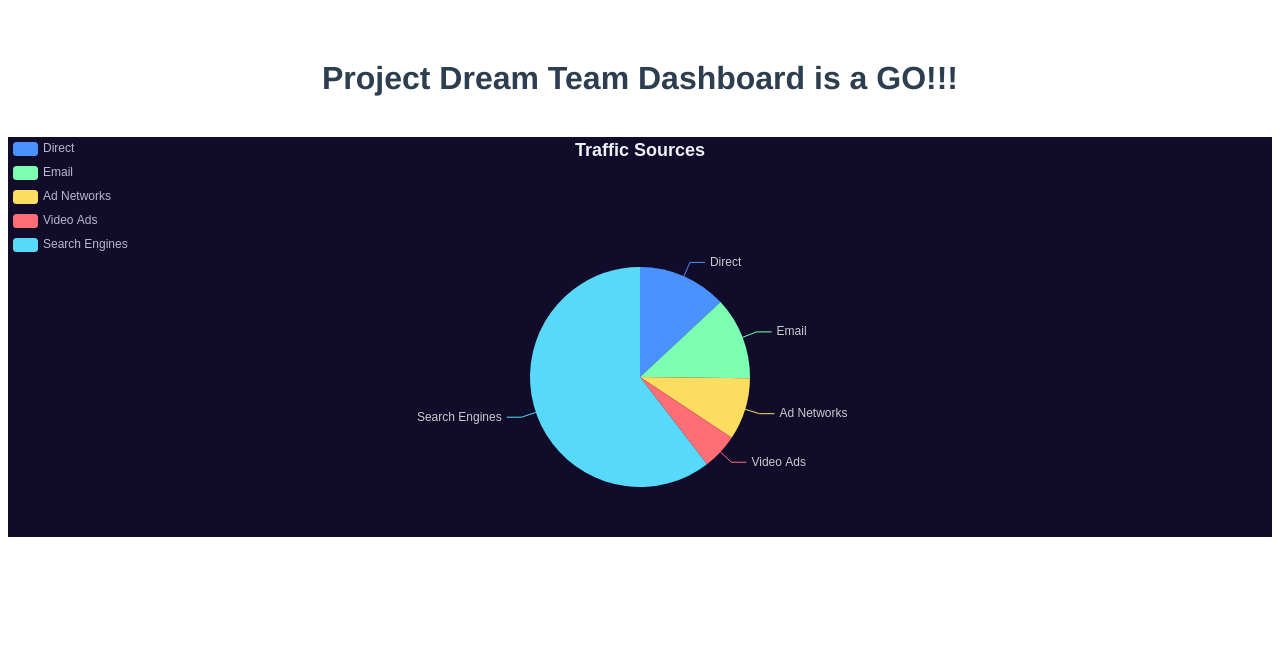
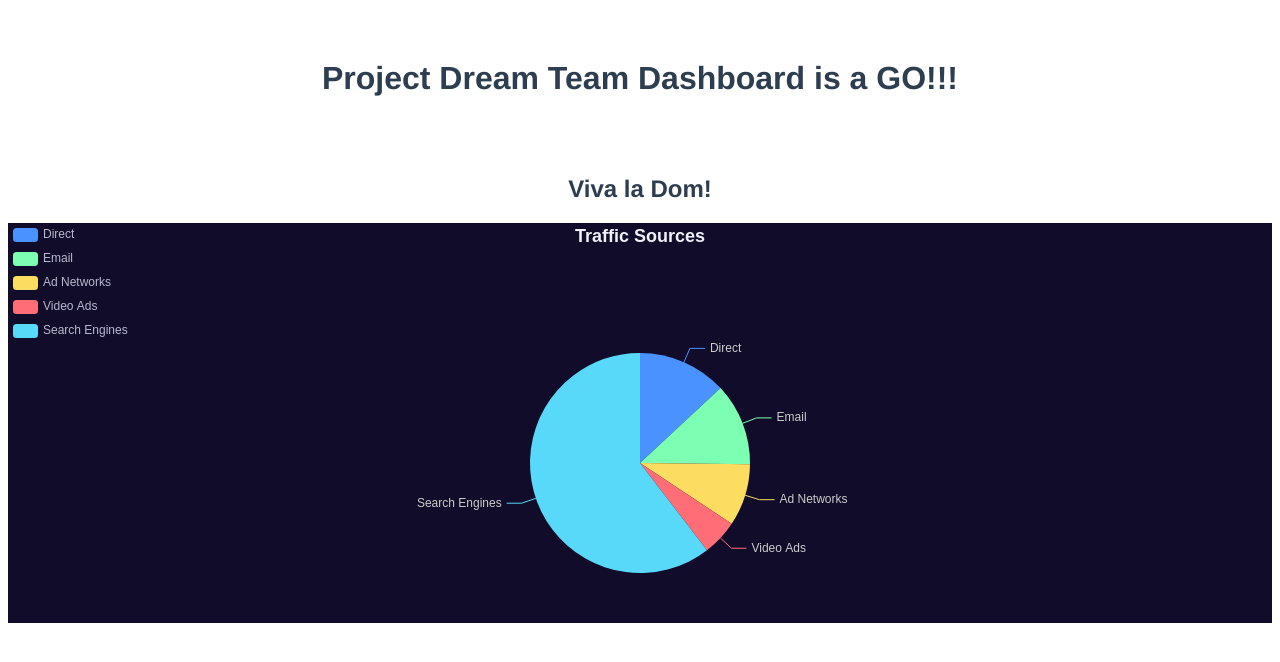
Before and after one commit to DominicGBauer/system-design-dashboard, a Vue app: page / in a window 1280 px wide. Shown: the top 662 px of the page. Built offline with nearby package versions, Linux system fonts and the light colour scheme.

Commit message:
Added a bit of text

```diff
--- a/src/components/Heading.vue
+++ b/src/components/Heading.vue
@@ -1,6 +1,8 @@
 <template>
   <div>
     <h1>Project Dream Team Dashboard is a GO!!!</h1>
+    <br>
+    <h2> Viva la Dom! </h2>
   </div>
 </template>
 
```
